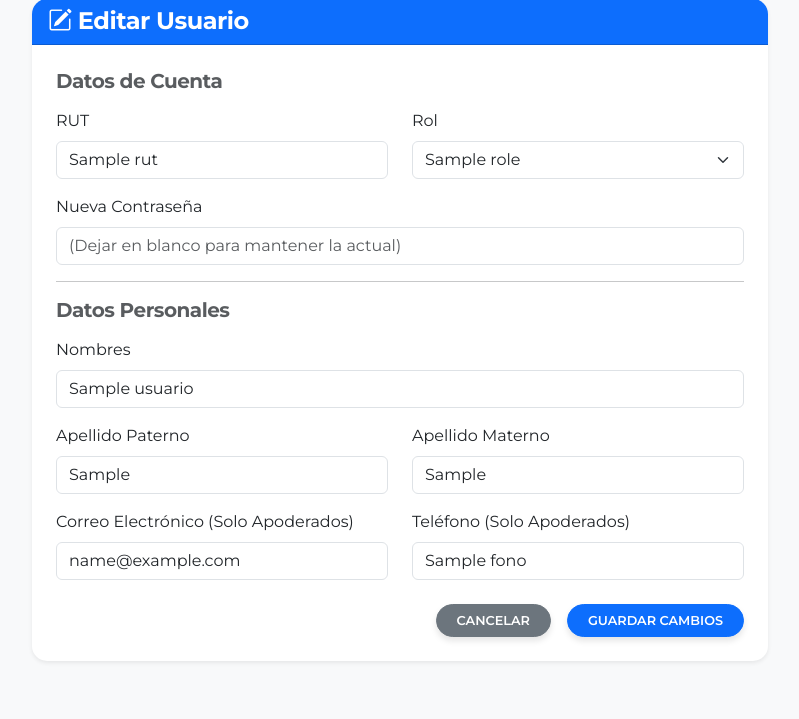
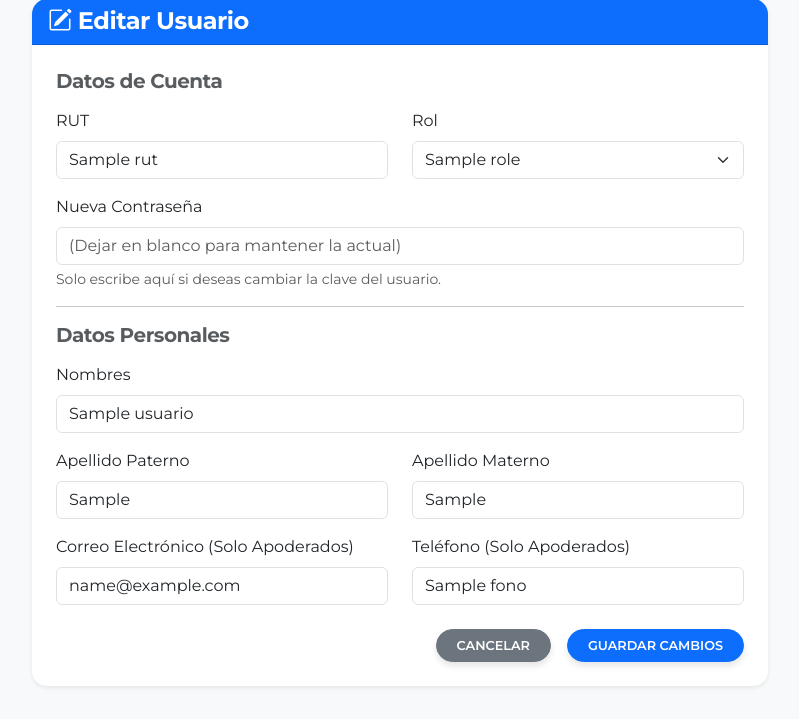
Before and after one commit to Phantom-dev-22/proyecto-sgfse, a Flask app: page /editar_usuario/1 in a window 1280 px wide. Shown: the part 81-800 px from the top of the page, without its empty margins (240-1039 px from the left). Run offline with Flask 3, Linux system fonts and the light colour scheme; the visitor is signed in with stand-in values (Sample User, id 1); a database or web service that is not in the repository returns one stand-in record (values such as "Sample title"); some libraries are stand-ins or nearby versions.

Commit message:
Aplicacion js a editar_usuario

```diff
--- a/templates/editar_usuario.html
+++ b/templates/editar_usuario.html
@@ -9,13 +9,14 @@
             </div>
             <div class="card-body p-4">
 
-                <form method="POST">
+                <form method="POST" class="needs-validation" novalidate>
 
                     <h5 class="mb-3 text-muted">Datos de Cuenta</h5>
                     <div class="row mb-3">
                         <div class="col-md-6">
                             <label class="form-label">RUT</label>
                             <input type="text" class="form-control" name="rut" value="{{ usuario[0] }}" required>
+                            <div class="invalid-feedback">El RUT no puede quedar vacío.</div>
                         </div>
                         <div class="col-md-6">
                             <label class="form-label">Rol</label>
@@ -26,12 +27,14 @@
                                     </option>
                                 {% endfor %}
                             </select>
+                            <div class="invalid-feedback">Selecciona un rol válido.</div>
                         </div>
                     </div>
 
                     <div class="mb-3">
                         <label class="form-label">Nueva Contraseña</label>
                         <input type="password" class="form-control" name="password" placeholder="(Dejar en blanco para mantener la actual)">
+                        <div class="form-text text-muted">Solo escribe aquí si deseas cambiar la clave del usuario.</div>
                     </div>
 
                     <hr>
@@ -40,28 +43,32 @@
                     <div class="mb-3">
                         <label class="form-label">Nombres</label>
                         <input type="text" class="form-control" name="nombre" value="{{ usuario[2] or '' }}" required>
+                        <div class="invalid-feedback">El nombre es obligatorio.</div>
                     </div>
 
                     <div class="row mb-3">
                         <div class="col-md-6">
                             <label class="form-label">Apellido Paterno</label>
-                            <input type="text" name="apellido_paterno" class="form-control" value="{{ user[3] }}" required>
+                            <input type="text" name="apellido_paterno" class="form-control" value="{{ usuario[3] }}" required>
+                            <div class="invalid-feedback">Campo requerido.</div>
                         </div>
 
                         <div class="col-md-6">
                             <label class="form-label">Apellido Materno</label>
-                            <input type="text" name="apellido_materno" class="form-control" value="{{ user[4] }}" required>
+                            <input type="text" name="apellido_materno" class="form-control" value="{{ usuario[4] }}" required>
+                            <div class="invalid-feedback">Campo requerido.</div>
                         </div>
                     </div>
 
                     <div class="row mb-3">
                         <div class="col-md-6">
                             <label class="form-label">Correo Electrónico (Solo Apoderados)</label>
-                            <input type="email" name="correo" class="form-control" value="{{ user[5] if user[5] else '' }}">
+                            <input type="email" name="correo" class="form-control" value="{{ usuario[5] if usuario[5] else '' }}">
+                            <div class="invalid-feedback">Ingresa un formato de correo válido (ej: nombre@correo.com).</div>
                         </div>
                         <div class="col-md-6">
                             <label class="form-label">Teléfono (Solo Apoderados)</label>
-                            <input type="text" name="telefono" class="form-control" value="{{ user[6] if user[6] else '' }}">
+                            <input type="text" name="telefono" class="form-control" value="{{ usuario[6] if usuario[6] else '' }}">
                         </div>
                     </div>
 
```
